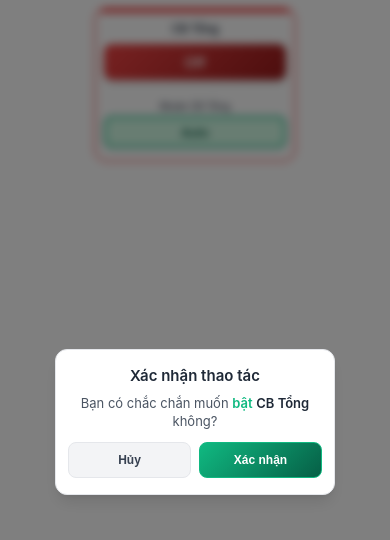
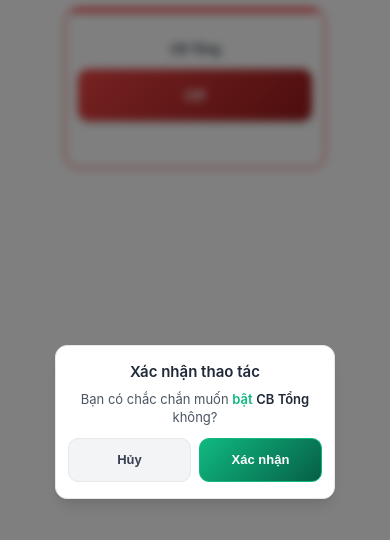
Before and after one commit to MinhQuan7/separate_buttonIFrame, a plain HTML site: page index.html in a window 390 px wide. Both pictures are taken after a click on the element "Off". Drawn offline with Linux system fonts and the light colour scheme.

Commit message:
Remove mode label and increase size of button

```diff
--- a/index.html
+++ b/index.html
@@ -24,10 +24,6 @@
         >
           Turn OFF
         </button>
-        <div class="mode-container">
-          <div class="mode-label">Mode CB Tổng</div>
-          <div class="mode-display">Auto</div>
-        </div>
         <button onclick="toggleButton(0)" id="button-0" style="display: none">
           OFF
         </button>
--- a/script.js
+++ b/script.js
@@ -19,8 +19,6 @@ let deviceNames = ["CB Tổng"];
 // Settings configuration - prioritize URL params, fallback to localStorage
 let deviceSettings = {
   deviceName: "CB Tổng",
-  modeLabel: "Mode CB Tổng",
-  modeValue: "Auto",
 };
 
 // Get settings from URL parameters
@@ -28,8 +26,6 @@ function getUrlParameters() {
   const urlParams = new URLSearchParams(window.location.search);
   return {
     deviceName: urlParams.get("deviceName"),
-    modeLabel: urlParams.get("modeLabel"),
-    modeValue: urlParams.get("modeValue"),
     deviceId: urlParams.get("deviceId"), // For unique identification
   };
 }
@@ -63,20 +59,11 @@ function loadSettings() {
   const legacyName = getURLParameter("name");
 
   // Priority: URL params > localStorage > defaults
-  if (
-    urlParams.deviceName ||
-    urlParams.modeLabel ||
-    urlParams.modeValue ||
-    legacyName
-  ) {
+  if (urlParams.deviceName || legacyName) {
     // Use URL parameters (highest priority)
     deviceSettings = {
       deviceName:
         urlParams.deviceName || legacyName || deviceSettings.deviceName,
-      modeLabel:
-        urlParams.modeLabel ||
-        (legacyName ? `Mode ${legacyName}` : deviceSettings.modeLabel),
-      modeValue: urlParams.modeValue || deviceSettings.modeValue,
       deviceId: urlParams.deviceId || null,
     };
     console.log("Settings loaded from URL parameters:", deviceSettings);
@@ -99,18 +86,6 @@ function updateUIWithSettings() {
   const deviceLabelElement = document.querySelector(".device-label");
   if (deviceLabelElement) {
     deviceLabelElement.textContent = deviceSettings.deviceName;
-  }
-
-  // Update mode label
-  const modeLabelElement = document.querySelector(".mode-label");
-  if (modeLabelElement) {
-    modeLabelElement.textContent = deviceSettings.modeLabel;
-  }
-
-  // Update mode display
-  const modeDisplayElement = document.querySelector(".mode-display");
-  if (modeDisplayElement) {
-    modeDisplayElement.textContent = deviceSettings.modeValue;
   }
 
   // Update device name in confirm popup and array
--- a/styles.css
+++ b/styles.css
@@ -64,7 +64,7 @@ body {
 .btn-container {
   background: var(--white);
   border-radius: var(--border-radius-lg);
-  padding: 20px 16px;
+  padding: 24px 20px;
   text-align: center;
   box-shadow: var(--shadow-lg);
   border: 1px solid var(--gray-200);
@@ -73,10 +73,12 @@ body {
   overflow: hidden;
   display: flex;
   flex-direction: column;
-  justify-content: flex-start;
+  justify-content: center;
+  align-items: center;
   height: fit-content;
-  width: 200px;
-  min-width: 150px;
+  width: 220px;
+  min-width: 180px;
+  min-height: 200px;
 }
 
 .btn-container::before {
@@ -111,18 +113,19 @@ body {
 }
 
 .device-label {
-  font-size: 14px;
+  font-size: 17px;
   color: var(--gray-700);
-  margin-bottom: 16px;
+  margin-bottom: 20px;
   font-weight: 600;
   letter-spacing: -0.025em;
+  width: 100%;
 }
 
 .status {
   width: 100%;
-  height: 44px;
-  border-radius: var(--border-radius);
-  margin: 0 auto 16px;
+  height: 52px;
+  border-radius: 14px;
+  margin: 0 auto 18px;
   display: flex;
   align-items: center;
   justify-content: center;
@@ -137,6 +140,8 @@ body {
   overflow: hidden;
   touch-action: manipulation;
   -webkit-tap-highlight-color: transparent;
+  min-height: 52px;
+  align-self: center;
 }
 
 .status::before {
@@ -174,21 +179,23 @@ body {
 
 .control-button {
   width: 100%;
-  padding: 10px 16px;
+  padding: 12px 20px;
   border: none;
-  border-radius: var(--border-radius);
+  border-radius: 14px;
   background: var(--gray-100);
   color: var(--gray-700);
-  font-size: 14px;
+  font-size: 15px;
   font-weight: 600;
   cursor: pointer;
   transition: var(--transition);
-  margin-bottom: 8px;
+  margin-bottom: 10px;
   box-shadow: var(--shadow-sm);
   border: 1px solid var(--gray-200);
-  height: 44px;
+  height: 52px;
   touch-action: manipulation;
   -webkit-tap-highlight-color: transparent;
+  min-height: 52px;
+  align-self: center;
 }
 
 .control-button:hover {
@@ -206,36 +213,6 @@ body {
   background: linear-gradient(135deg, var(--green) 0%, var(--green-dark) 100%);
   color: var(--white);
   border-color: var(--green);
-}
-
-.mode-container {
-  margin-top: 8px;
-  flex-grow: 0;
-  display: flex;
-  flex-direction: column;
-  justify-content: flex-start;
-}
-
-.mode-label {
-  font-size: 12px;
-  color: var(--gray-600);
-  margin-bottom: 8px;
-  font-weight: 500;
-}
-
-.mode-display {
-  width: 100%;
-  height: 40px;
-  border-radius: var(--border-radius);
-  display: flex;
-  align-items: center;
-  justify-content: center;
-  background: var(--green-light);
-  border: 2px solid var(--green);
-  font-size: 14px;
-  font-weight: 600;
-  color: var(--green-dark);
-  box-shadow: var(--shadow-sm);
 }
 
 button {
@@ -390,8 +367,12 @@ button {
   }
 
   .btn-container {
-    padding: 16px 12px;
+    padding: 20px 16px;
     max-width: 100%;
+    width: 280px;
+    min-height: 180px;
+    justify-content: center;
+    align-items: center;
   }
 
   .confirm-popup {
@@ -410,37 +391,30 @@ button {
   }
 
   .confirm-btn {
-    padding: 10px 16px;
-    font-size: 13px;
-    min-width: 80px;
-    min-height: 40px;
+    padding: 12px 18px;
+    font-size: 14px;
+    min-width: 90px;
+    min-height: 48px;
+    border-radius: 12px;
   }
 
   .status {
-    height: 40px;
+    height: 48px;
     font-size: 15px;
+    border-radius: 12px;
   }
 
   .control-button {
-    height: 40px;
-    font-size: 13px;
-    padding: 8px 12px;
-    margin-bottom: 6px;
-  }
-
-  .mode-display {
-    height: 36px;
-    font-size: 13px;
+    height: 48px;
+    font-size: 14px;
+    padding: 10px 16px;
+    margin-bottom: 8px;
+    border-radius: 12px;
   }
 
   .device-label {
-    font-size: 13px;
-    margin-bottom: 12px;
-  }
-
-  .mode-label {
-    font-size: 11px;
-    margin-bottom: 6px;
+    font-size: 14px;
+    margin-bottom: 16px;
   }
 }
 
@@ -455,8 +429,12 @@ button {
   }
 
   .btn-container {
-    padding: 12px 8px;
-    border-radius: 12px;
+    padding: 16px 12px;
+    border-radius: 14px;
+    width: 260px;
+    min-height: 160px;
+    justify-content: center;
+    align-items: center;
   }
 
   .settings-btn {
@@ -492,40 +470,30 @@ button {
   }
 
   .confirm-btn {
-    padding: 8px 12px;
-    font-size: 12px;
-    min-height: 36px;
-    border-radius: 8px;
+    padding: 10px 14px;
+    font-size: 13px;
+    min-height: 44px;
+    border-radius: 10px;
   }
 
   .status {
-    height: 36px;
+    height: 44px;
     font-size: 14px;
-    margin-bottom: 12px;
-    border-radius: 8px;
+    margin-bottom: 14px;
+    border-radius: 10px;
   }
 
   .control-button {
-    height: 36px;
-    font-size: 12px;
-    margin-bottom: 4px;
-    border-radius: 8px;
-  }
-
-  .mode-display {
-    height: 32px;
-    font-size: 12px;
-    border-radius: 8px;
+    height: 44px;
+    font-size: 13px;
+    margin-bottom: 6px;
+    border-radius: 10px;
+    padding: 8px 14px;
   }
 
   .device-label {
-    font-size: 12px;
-    margin-bottom: 8px;
-  }
-
-  .mode-label {
-    font-size: 10px;
-    margin-bottom: 4px;
+    font-size: 13px;
+    margin-bottom: 12px;
   }
 }
 
@@ -542,9 +510,12 @@ button {
   }
 
   .btn-container {
-    min-height: 180px;
-    padding: 12px 8px;
-    max-width: 320px;
+    min-height: 200px;
+    padding: 16px 12px;
+    max-width: 340px;
+    width: 300px;
+    justify-content: center;
+    align-items: center;
   }
 
   .confirm-popup {
@@ -560,12 +531,27 @@ button {
   }
 
   .confirm-btn {
-    font-size: 11px;
-    min-height: 32px;
-    padding: 6px 10px;
+    font-size: 12px;
+    min-height: 40px;
+    padding: 8px 12px;
+    border-radius: 8px;
   }
 
   .btn-container {
-    padding: 10px 6px;
+    padding: 12px 8px;
+    width: 240px;
+    min-height: 140px;
+    justify-content: center;
+    align-items: center;
+  }
+
+  .status {
+    height: 40px;
+    font-size: 13px;
+  }
+
+  .control-button {
+    height: 40px;
+    font-size: 12px;
   }
 }
```
Also changed, not shown: README.md.
